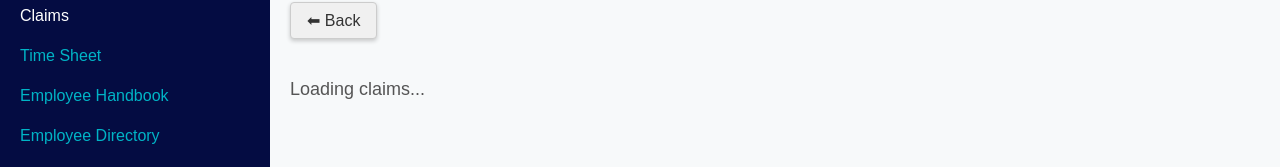
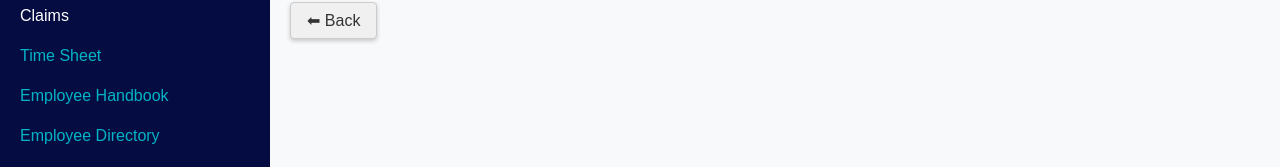
Before and after one commit to Admin-Xevyte/Xevyte_Connect, a React (Create React App) app in the folder employee-login-portal_backup_local/employee-login-portal/: page /finance-dashboard in a window 1280 px wide. Shown: the part 137-304 px from the top of the page. Built offline with nearby package versions, Linux system fonts and the light colour scheme.

Commit message:
Update FinanceDashboard.js

```diff
--- a/employee-login-portal_backup_local/employee-login-portal/src/pages/FinanceDashboard.js
+++ b/employee-login-portal_backup_local/employee-login-portal/src/pages/FinanceDashboard.js
@@ -567,10 +567,12 @@ const fetchClaims = (financeId) => {
 >
     ⬅ Back
 </button>
-             {loading ? (
-  <p>Loading claims...</p>
+                 {loading ? null : !employeeId ? (
+  <p>Please login or provide an employee ID.</p>
+) : originalClaims.length === 0 ? (
+  <p>You do not have any assigned claims at the moment.</p>
 ) : claims.length === 0 ? (
-  <p>You do not have any assigned claims at the moment.</p>
+  <p>No claims found matching your search criteria.</p>
 ) : (
 
           <div className="table-wrapper">
```
